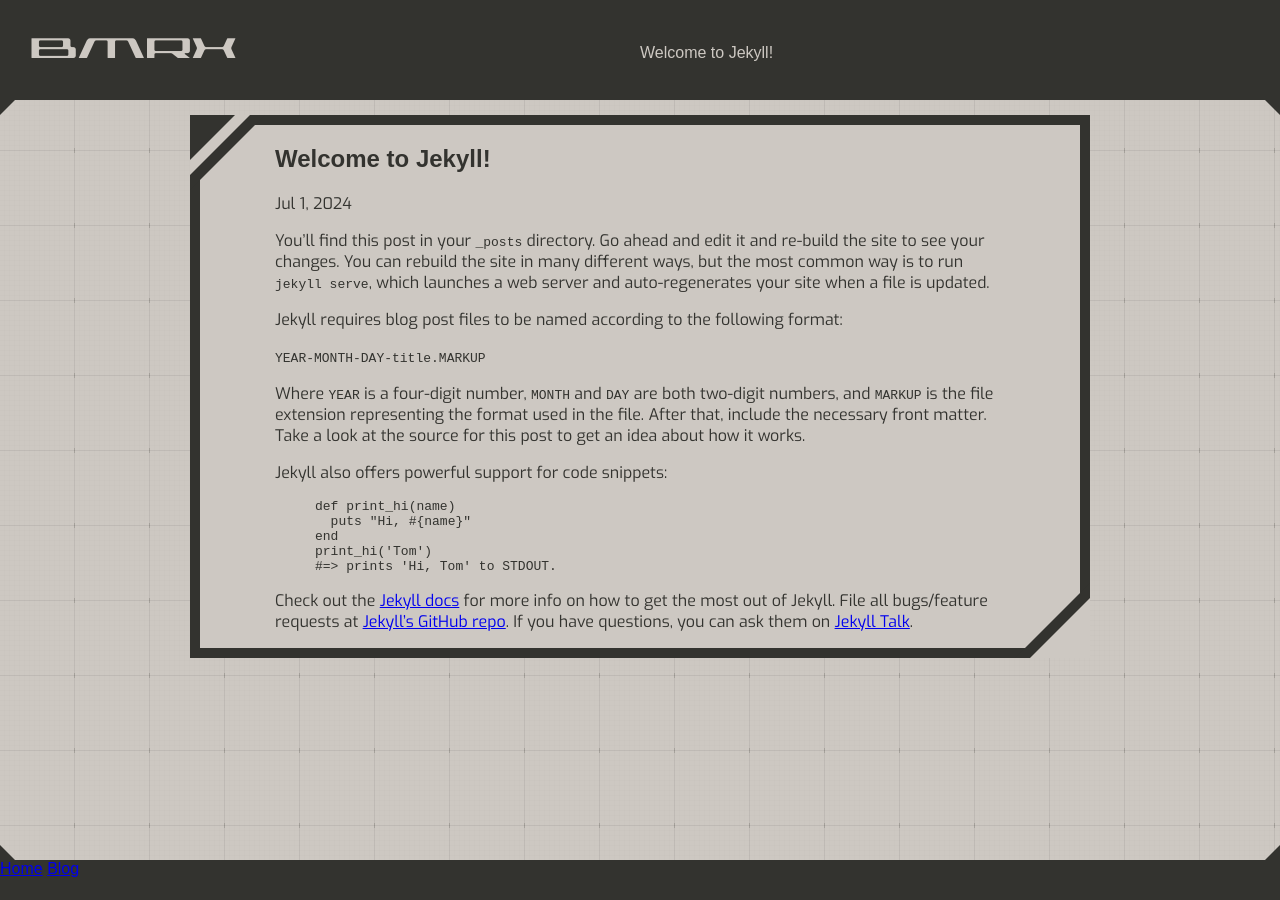
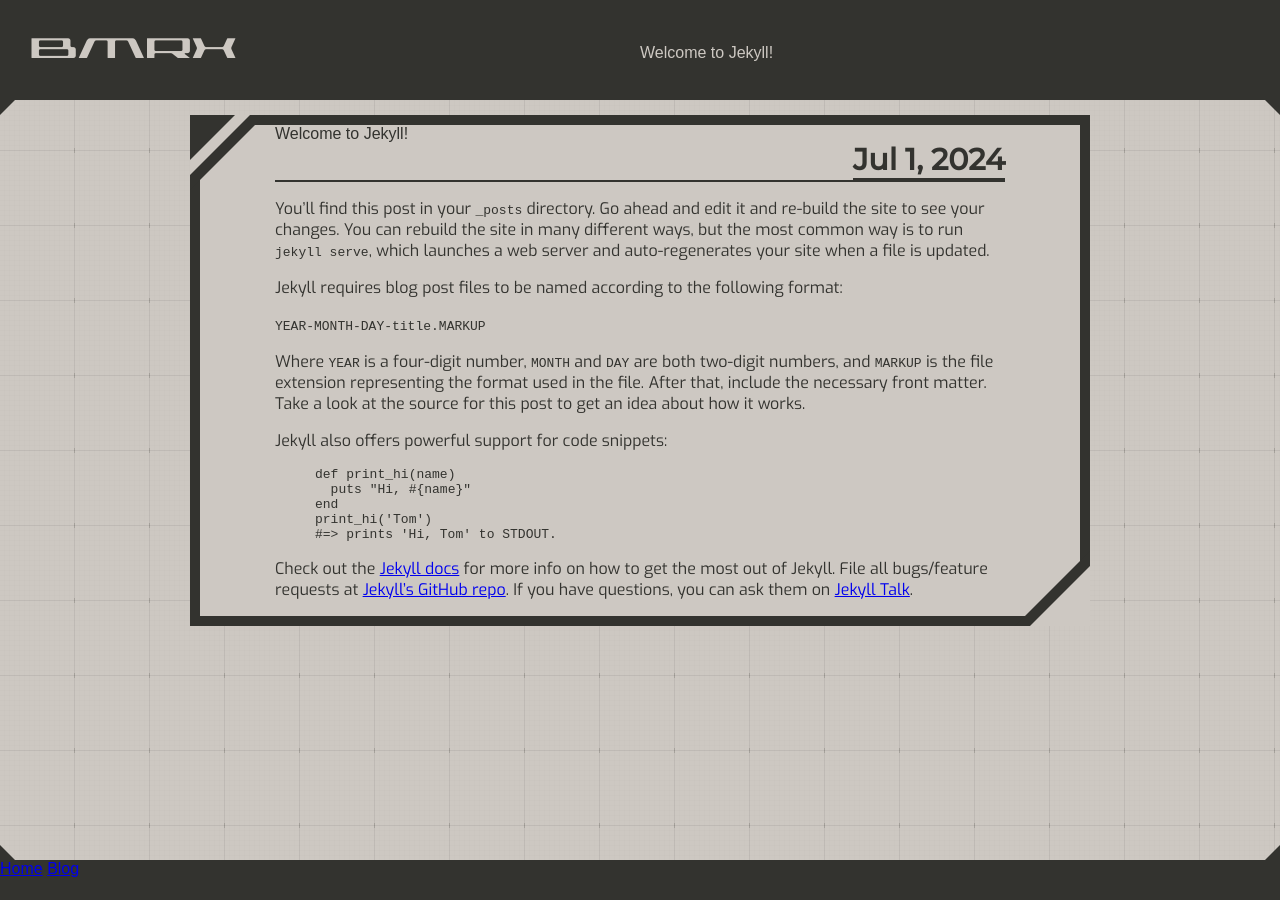
Before and after one commit to BMRX/bmrx.github.io, a Jekyll site: the page built from _posts/2024-06-30-welcome-to-jekyll.markdown, in a window 1280 px wide and 900 px high. Built offline with Jekyll 4.4.1, drawn with Linux system fonts in a browser that asks for light colours.

Commit message:
Update post.html

```diff
--- a/_layouts/post.html
+++ b/_layouts/post.html
@@ -9,18 +9,14 @@
     <article class="post h-entry" itemscope itemtype="http://schema.org/BlogPosting">
 
       <div class="post_content">
-      <header class="post-header">
-        <h1 class="post-title p-name" itemprop="name headline">{{ page.title | escape }}</h1>
-        <p class="post-meta">
+      <header class="post_header">
+        <div class="post_title p-name" itemprop="name headline">{{ page.title | escape }}</div>
+        <div class="post_date">
           <time class="dt-published" datetime="{{ page.date | date_to_xmlschema }}" itemprop="datePublished">
             {%- assign date_format = site.minima.date_format | default: "%b %-d, %Y" -%}
             {{ page.date | date: date_format }}
           </time>
-          {%- if page.author -%}
-          • <span itemprop="author" itemscope itemtype="http://schema.org/Person"><span class="p-author h-card"
-              itemprop="name">{{ page.author }}</span></span>
-          {%- endif -%}
-        </p>
+        </div>
       </header>
 
       <div class="post-content e-content" itemprop="articleBody">
```
